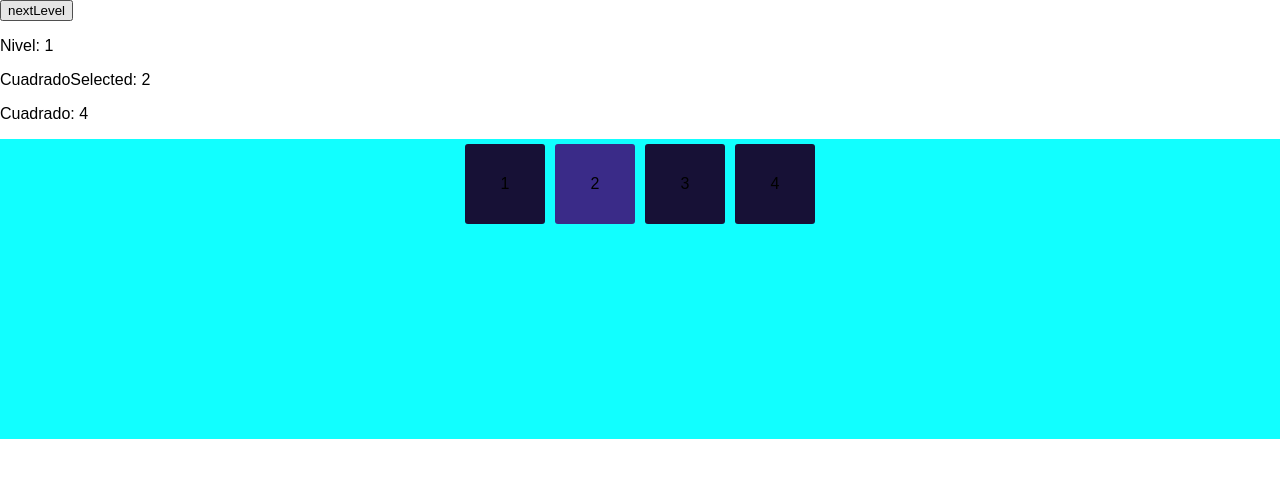
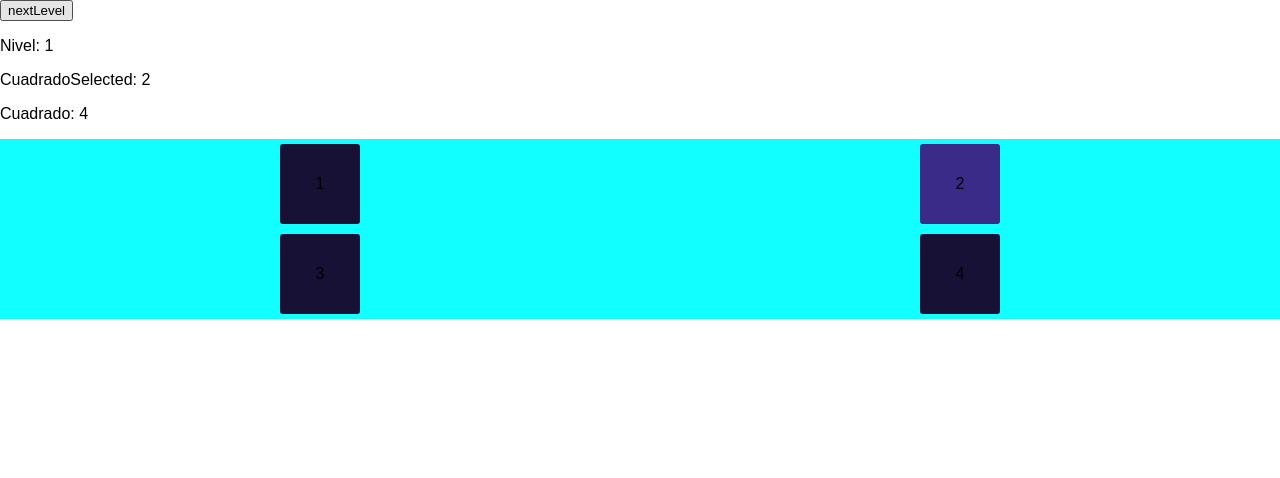
Before and after one commit to AngelVasquezNep/tyler, a React (Create React App) app: page / in a window 1280 px wide. Shown: the top 478 px of the page. Built offline with nearby package versions, Linux system fonts and the light colour scheme.

Commit message:
Se agregan filas de forma dinámica

```diff
--- a/src/App.jsx
+++ b/src/App.jsx
@@ -1,6 +1,6 @@
 import React, { Component } from 'react';
 import Cuadrado from './components/Cuadrados'
-import { colorRandom, numRandom } from './services/random'
+import { numRandom } from './services/random'
 import llenarArray from './services/llenarArray'
 import './css/AppContainer.css'
 
@@ -63,7 +63,9 @@ class App extends Component {
         <p> CuadradoSelected: {this.state.cuadradoSelected} </p>
         <p> Cuadrado: {this.state.cuadrados.length} </p>
 
-        <div className="Cuadrado-container">
+        <div className="Cuadrado-container"
+             style={{ gridTemplateColumns: `repeat( ${this.state.nivel + 1} , 1fr)` }}
+        >
           {
             this.state.cuadrados.map((item, index)=>{
               return <Cuadrado id={item}
--- a/src/css/AppContainer.css
+++ b/src/css/AppContainer.css
@@ -1,8 +1,14 @@
 .Cuadrado-container {
   background-color: #1fff;
-  width: 100%;
-  min-height: 300px;
+  /* width: 100%; */
+  /* min-height: 300px;
   display: flex;
+  flex-wrap: wrap; */
+
+
+  display: grid;
   justify-content: center;
-  flex-wrap: wrap;
+  justify-items: center;
+  align-items: center;
+  grid-template-columns: 1fr 1fr;
 }
--- a/src/css/Cuadrados.css
+++ b/src/css/Cuadrados.css
@@ -1,6 +1,7 @@
 .Cuadrado {
   margin: 5px;
-  width: 80px;
+  width: 90%;
+  max-width: 80px;
   height: 80px;
   background-color: #fff;
   cursor: pointer;
```
Also changed, not shown: 1 other file (tests, documents, lock files or other folders).
